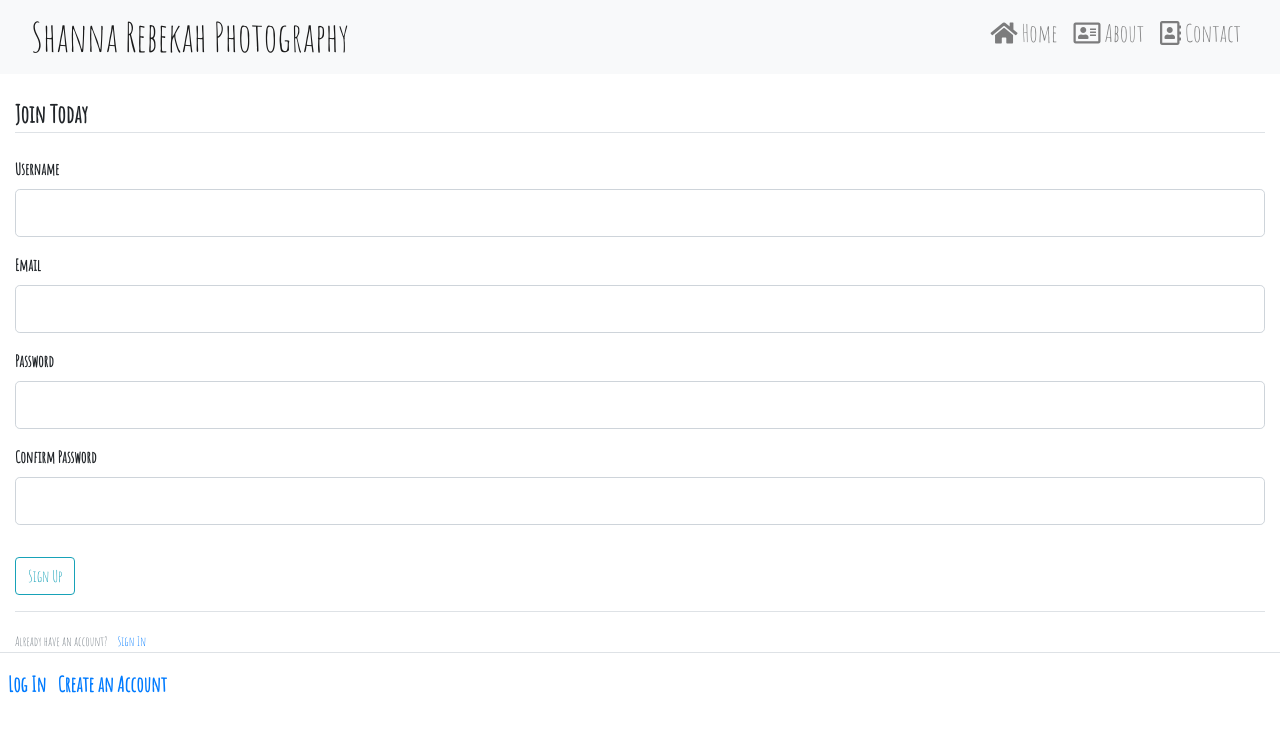
After one commit to ConnorCairns/Shanna-Rebekah-Portfolio-Website, a Flask app: page /register in a window 1280 px wide. The commit adds this page. Shown: the top 732 px of the page. Run offline with Flask 2, Linux system fonts and the light colour scheme; some libraries are stand-ins or nearby versions.

Commit message:
login/register

```diff
--- a/app.py
+++ b/app.py
@@ -1,7 +1,8 @@
-from flask import Flask, render_template, url_for
+from flask import Flask, render_template, url_for, flash, redirect
+from forms import Registration, Login
 
 app = Flask(__name__)
-
+app.config['SECRET_KEY'] = 'ihatecoursework'
 
 @app.route('/')
 def index():
@@ -23,6 +24,24 @@ def double_exposure():
     x = ["1","2","3","4","5","6","7","8","9","10","11","12","13","14","15","16"]
     return render_template('double-exposure.html', x=x, enumerate=enumerate)
 
+@app.route('/register', methods=['GET','POST'])
+def register():
+    form = Registration()
+    if form.validate_on_submit():
+        flash(f'Account created for {form.username.data}!', 'success')
+        return redirect(url_for('index'))
+    return render_template('register.html', title='Register', form=form)
+
+@app.route('/login', methods=['GET', 'POST'])
+def login():
+    form = Login()
+    if form.validate_on_submit():
+        if form.email.data == 'admin@blog.com' and form.password.data == 'password':
+            flash('You have been logged in!', 'success')
+            return redirect(url_for('index'))
+        else:
+            flash('Login failed', 'danger')
+    return render_template('login.html', title='Login', form=form)
 
 
 
--- /dev/null
+++ b/forms.py
@@ -0,0 +1,16 @@
+from flask_wtf import FlaskForm
+from wtforms import StringField, PasswordField, SubmitField, BooleanField
+from wtforms.validators import DataRequired, length, Email, EqualTo
+
+class Registration(FlaskForm):
+    username = StringField("Username", validators=[DataRequired(),length(min=2, max=20)])
+    email = StringField("Email", validators=[DataRequired(),Email()])
+    password = PasswordField("Password", validators=[DataRequired()])
+    password_confirm = PasswordField("Confirm Password", validators=[DataRequired(),EqualTo("password")])
+    submit = SubmitField("Sign Up")
+
+class Login(FlaskForm):
+    email = StringField("Email", validators=[DataRequired(),Email()])
+    password = PasswordField("Password", validators=[DataRequired()])
+    remember = BooleanField("Remember Login?")
+    submit = SubmitField("Log in")
--- /dev/null
+++ b/templates/includes/footer.html
@@ -0,0 +1,6 @@
+<div class="border-top pt-3">
+    <p class = "text-muted">
+        <a class="ml-2" href="{{ url_for('login') }}">Log In</a>
+        <a class="ml-2" href="{{ url_for('register') }}">Create an Account</a>
+    </p>
+</div>
--- a/templates/includes/navbar.html
+++ b/templates/includes/navbar.html
@@ -10,9 +10,9 @@
 
         <div class="collapse navbar-collapse" id="navbar">
             <div class="navbar-nav ml-auto">
-                <a class="nav-item nav-link h4" href="/"><i class="fas fa-home"></i> Home</a>
-                <a class="nav-item nav-link h4" href="/about/"><i class="far fa-address-card"></i> About</a>
-                <a class="nav-item nav-link h4" href="/contact/"><i class="far fa-address-book"></i> Contact</a>
+                <a class="nav-item nav-link h4" href="{{ url_for('index') }}"><i class="fas fa-home"></i> Home</a>
+                <a class="nav-item nav-link h4" href="{{ url_for('about') }}"><i class="far fa-address-card"></i> About</a>
+                <a class="nav-item nav-link h4" href="{{ url_for('contact') }}"><i class="far fa-address-book"></i> Contact</a>
             </div>
         </div>
     </div>
--- a/templates/layout.html
+++ b/templates/layout.html
@@ -16,9 +16,19 @@
 <body>
   {% include 'includes/navbar.html' %}
   <div class="container-fluid">
+    {% with messages = get_flashed_messages(with_categories=true) %}
+      {% if messages %}
+        {% for category, message in messages %}
+          <div class="alert alert-{{ category }}">
+            {{ message }}
+          </div>
+        {% endfor %}
+      {% endif %}
+    {%  endwith %}
     {% block body%}{% endblock%}
   </div>
 
+  {% include 'includes/footer.html' %}
   <script src="https://code.jquery.com/jquery-3.3.1.slim.min.js" integrity="sha384-q8i/X+965DzO0rT7abK41JStQIAqVgRVzpbzo5smXKp4YfRvH+8abtTE1Pi6jizo"
     crossorigin="anonymous"></script>
   <script src="https://cdnjs.cloudflare.com/ajax/libs/popper.js/1.14.3/umd/popper.min.js" integrity="sha384-ZMP7rVo3mIykV+2+9J3UJ46jBk0WLaUAdn689aCwoqbBJiSnjAK/l8WvCWPIPm49"
--- /dev/null
+++ b/templates/register.html
@@ -0,0 +1,71 @@
+{% extends 'layout.html' %} {% block body %}
+    <div class = "content-section">
+        <form method="POST" action="">
+            {{ form.hidden_tag() }}
+            <fieldset class="form-group">
+                <legend class="border-bottom mb-4">Join Today</legend>
+                <div class="form-group">
+                    {{ form.username.label(class="form-control-label") }}
+                    {% if form.username.errors %}
+                        {{ form.username(class="form-control form-control-lg is-invalid") }}
+                        <div class="invalid-feedback">
+                            {% for error in form.username.errors %}
+                                <span>{{ error }}</span>
+                            {% endfor %}
+                        </div>
+                    {% else %}
+                        {{ form.username(class="form-control form-control-lg") }}
+                    {% endif %}
+                </div>
+                <div class="form-group">
+                    {{ form.email.label(class="form-control-label") }}
+                    {% if form.email.errors %}
+                        {{ form.email(class="form-control form-control-lg is-invalid") }}
+                        <div class="invalid-feedback">
+                            {% for error in form.email.errors %}
+                                <span>{{ error }}</span>
+                            {% endfor %}
+                        </div>
+                    {% else %}
+                        {{ form.email(class="form-control form-control-lg") }}
+                    {% endif %}
+                </div>
+                <div class="form-group">
+                    {{ form.password.label(class="form-control-label") }}
+                    {% if form.password.errors %}
+                        {{ form.password(class="form-control form-control-lg is-invalid") }}
+                        <div class="invalid-feedback">
+                            {% for error in form.password.errors %}
+                                <span>{{ error }}</span>
+                            {% endfor %}
+                        </div>
+                    {% else %}
+                        {{ form.password(class="form-control form-control-lg") }}
+                    {% endif %}
+                </div>
+                <div class="form-group">
+                    {{ form.password_confirm.label(class="form-control-label") }}
+                    {% if form.password_confirm.errors %}
+                        {{ form.password_confirm(class="form-control form-control-lg is-invalid") }}
+                        <div class="invalid-feedback">
+                            {% for error in form.password_confirm.errors %}
+                                <span>{{ error }}</span>
+                            {% endfor %}
+                        </div>
+                    {% else %}
+                        {{ form.password_confirm(class="form-control form-control-lg") }}
+                    {% endif %}
+                </div>
+            </fieldset>
+            <div class="form-group">
+                {{ form.submit(class="btn btn-outline-info") }}
+            </div>
+        </form>
+    </div>
+    <div class="border-top pt-3">
+        <small class = "text-muted">
+            Already have an account? <a class="ml-2" href="{{ url_for('login') }}">Sign In</a>
+        </small>
+    </div>
+
+{% endblock %}
```
Also changed, not shown: templates/login.html (added, +52 -0 lines).
